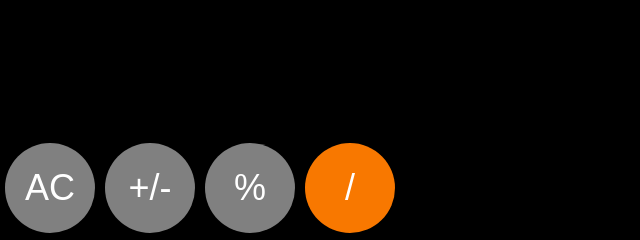
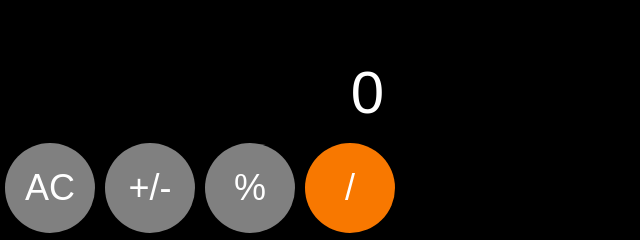
Before and after one commit to A-DSL/_nologyCALCULATOR, a plain HTML site: page calculator.html in a window 1280 px wide. Shown: the top 240 px of the page, 0-640 px from the left. Drawn offline with Linux system fonts and the light colour scheme.

Commit message:
Added placeholder text and text formatting to top display.

```diff
--- a/calculator.scss
+++ b/calculator.scss
@@ -13,6 +13,12 @@
     .calculator__topdisplay{
         height:22%;
         width:100%;
+        display:flex;
+        justify-content:flex-end;
+        align-items:flex-end;
+        font-size:36px;
+        padding-right:4%;
+        padding-bottom:4%;
     }
     .calculator__input{
         width:100%;
@@ -61,6 +67,9 @@
     .calculator{
         height:650px;
         width:400px;
+        .calculator__topdisplay{
+            font-size:60px;
+        }
         .calculator__input{
             justify-items:center;
             grid-gap:0px;
```
Also changed, not shown: calculator.html (+1 -1 lines), calculator.css.
